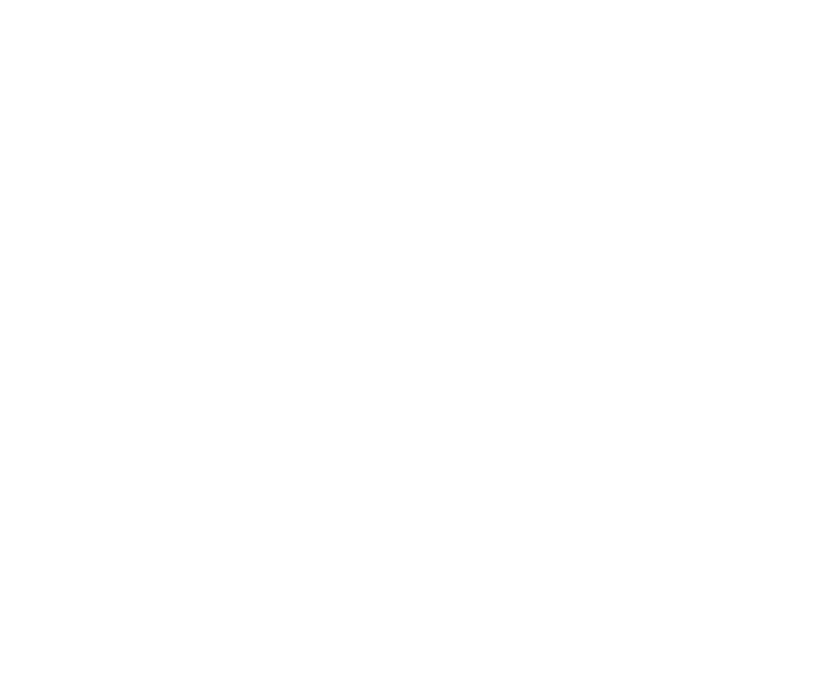
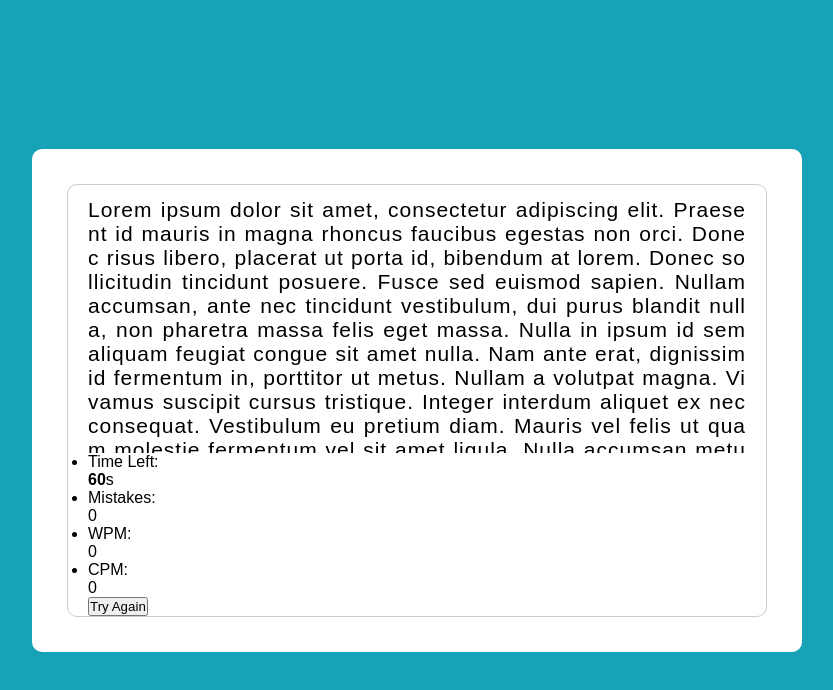
Before and after one commit to vlqhel3440/vlqhel3440.github.io, a plain HTML site: page TypingSpeedTest/index.html in a window 1280 px wide. Shown: the whole page, without its empty margins (223-1056 px from the left). Drawn offline with Linux system fonts and the light colour scheme; a web font is replaced by a local one.

Commit message:
edit css, index

```diff
--- a/TypingSpeedTest/index.html
+++ b/TypingSpeedTest/index.html
@@ -3,8 +3,36 @@
 <head>
   <meta charset="UTF-8">
   <title>Typing</title>
+  <link rel="stylesheet" href="style.css">
 </head>
 <body>
-
+  <div class="wrapper">
+    <div class="content-box">
+      <div class="typing-text">
+        <p>Lorem ipsum dolor sit amet, consectetur adipiscing elit. Praesent id mauris in magna rhoncus faucibus egestas non orci. Donec risus libero, placerat ut porta id, bibendum at lorem. Donec sollicitudin tincidunt posuere. Fusce sed euismod sapien. Nullam accumsan, ante nec tincidunt vestibulum, dui purus blandit nulla, non pharetra massa felis eget massa. Nulla in ipsum id sem aliquam feugiat congue sit amet nulla. Nam ante erat, dignissim id fermentum in, porttitor ut metus. Nullam a volutpat magna. Vivamus suscipit cursus tristique. Integer interdum aliquet ex nec consequat. Vestibulum eu pretium diam. Mauris vel felis ut quam molestie fermentum vel sit amet ligula. Nulla accumsan metus sed ipsum pharetra, et mollis nibh luctus. Etiam facilisis, sapien non tempor interdum, dolor justo cursus quam, sed laoreet quam magna at nunc. Phasellus eget porta metus.</p>
+      </div>
+      <div class="content">
+        <ul class="result-details">
+          <li class="time">
+            <p>Time Left:</p>
+            <span><b>60</b>s</span>
+          </li>
+          <li class="mistake">
+            <p>Mistakes:</p>
+            <span>0</span>
+          </li>
+          <li class="wpm">
+            <p>WPM:</p>
+            <span>0</span>
+          </li>
+          <li class="cpm">
+            <p>CPM:</p>
+            <span>0</span>
+          </li>
+        </ul>
+        <button>Try Again</button>
+      </div>
+    </div>
+  </div>
 </body>
 </html>
--- a/TypingSpeedTest/style.css
+++ b/TypingSpeedTest/style.css
@@ -0,0 +1,36 @@
+@import url('https://fonts.googlepis.com/css2?family=Poppin');
+
+body {
+  display : flex;
+  align-items : center;
+  justify-content : center;
+  min-height : 100vh;
+  background : #17a2b8;
+}
+* {
+  margin : 0;
+  padding : 0;
+  box-sizing : border-box;
+  font-family : 'Poppins', sans-serif;
+}
+.wrapper {
+  width : 770px;
+  padding : 35px;
+  background : #fff;
+  border-radius : 10px;
+}
+.wrapper .content-box {
+  padding : 13px 20px 0;
+  border-radius : 10px;
+  border : 1px solid #ccc;
+}
+.content-box .typing-text {
+  max-height : 255px;
+  overflow-y : auto;
+}
+.typing-text p {
+  font-size : 21px;
+  text-align : justify;
+  letter-spacing : 1px;
+  word-break : break-all;
+}
```
